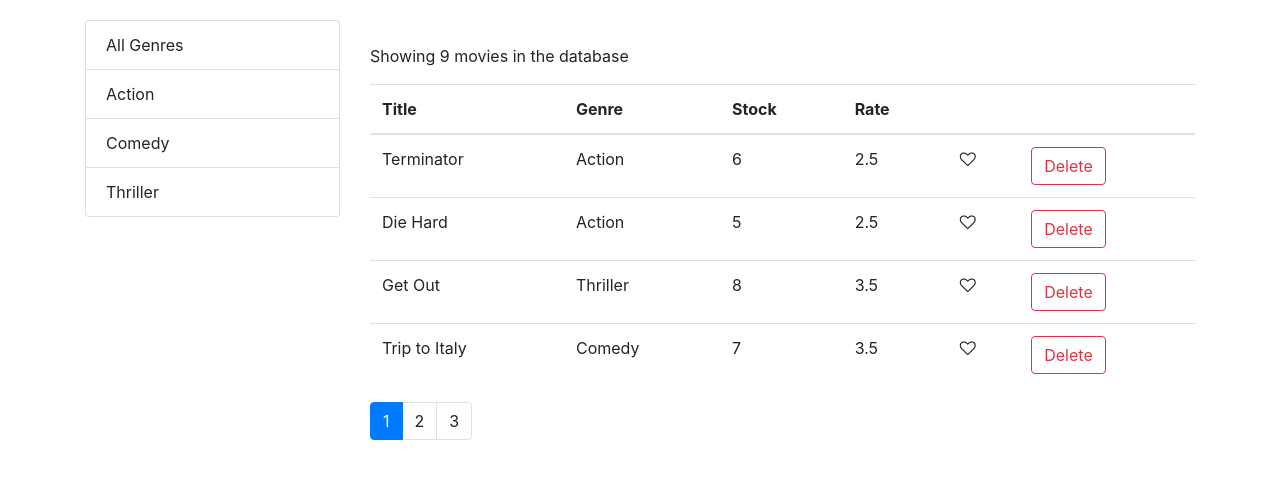
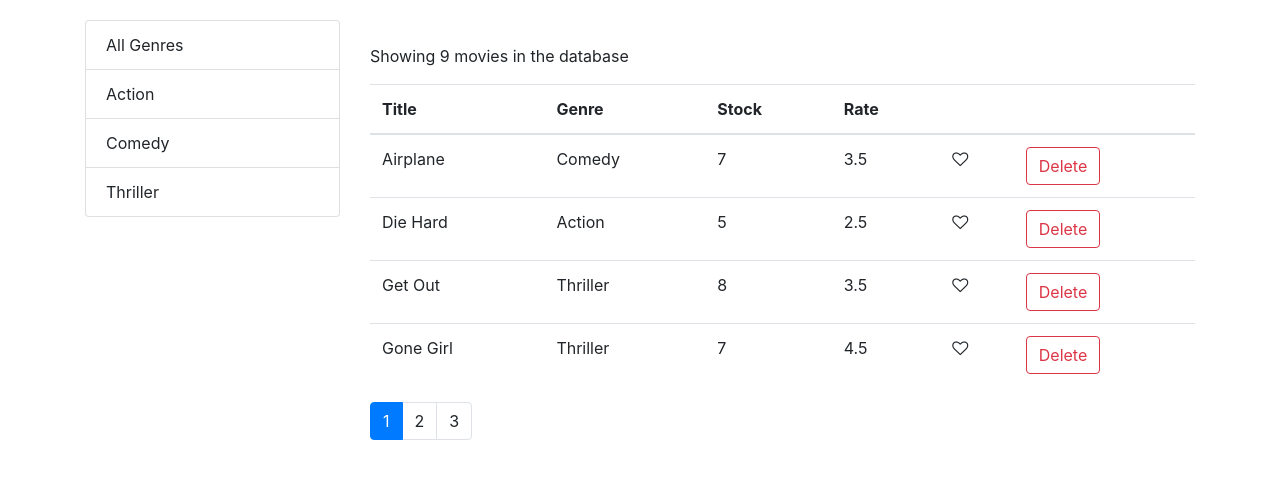
Before and after one commit to DevWaweru/simple-react-movie-db, a React (Create React App) app: page / in a window 1280 px wide. Shown: the top 478 px of the page. Built offline with nearby package versions, Linux system fonts and the light colour scheme.

Commit message:
- Implementing the sorting in movies tables

```diff
--- a/src/components/movies.jsx
+++ b/src/components/movies.jsx
@@ -5,13 +5,15 @@
 import { paginate } from "../utils/paginate";
 import ListGroup from "./common/listGroup";
 import MovieTable from "./movieTable";
+import _ from 'lodash';
 
 class FetchMovies extends Component {
   state = {
     movies: [],
     genres: [],
     currentPage: 1,
-    pageSize: 4
+    pageSize: 4,
+    sortColumn:{path:'title', order:'asc'}
   };
   componentDidMount() {
     const genres = [{ name: 'All Genres' , _id:'' }, ...getGenres()]
@@ -39,16 +41,24 @@
     this.setState({ selectedGenre: genre, currentPage: 1 });
   };
   handleSort = (path) =>{
-    console.log(path);
-
+    // console.log(path);
+    const sortColumn = {...this.state.sortColumn}
+    if (sortColumn.path === path) {
+      sortColumn.order = (sortColumn.order === 'asc') ? 'desc' : "asc";
+    } else {
+      sortColumn.path = path;
+      sortColumn.order = 'asc';
+    }
+    this.setState({sortColumn});
   }
   render() {
     const { length: count } = this.state.movies;
-    const { currentPage, selectedGenre, pageSize, movies: allMovies } = this.state;
+    const { currentPage, selectedGenre, pageSize, movies: allMovies, sortColumn } = this.state;
     if (count === 0) return <p className="text-center">There are no movies in the database</p>;
 
     const filtered = selectedGenre && selectedGenre._id ? allMovies.filter(m => m.genre._id === selectedGenre._id): allMovies;
-    const movies = paginate(filtered, currentPage, pageSize);
+    const sorted = _.orderBy(filtered, [sortColumn.path], [sortColumn.order])
+    const movies = paginate(sorted, currentPage, pageSize);
 
     return (
       <React.Fragment>
```
